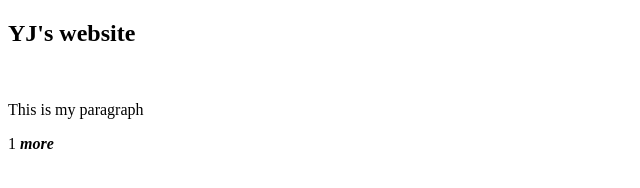
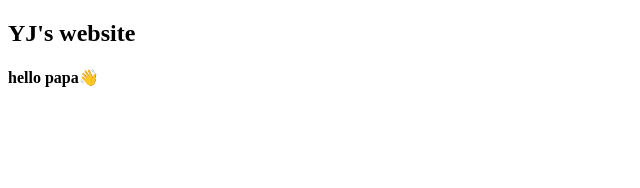
Before and after one commit to LegendDragon2011/my-websit, a plain HTML site: page index.html in a window 1280 px wide. Shown: the whole page, without its empty margins (0-640 px from the left). Drawn offline with Linux system fonts and the light colour scheme.

Commit message:
Update index.html

```diff
--- a/index.html
+++ b/index.html
@@ -11,12 +11,8 @@
         <h2>
             YJ's website
         </h2>
-        <br/>
-        <p>
-            This is my paragraph
-        </p>
-        <p>
-            1 <b><i>more</i></b>
-        </p>
+        <h4>
+            hello papa👋
+        </h4>
     </body>
 </html>
```
